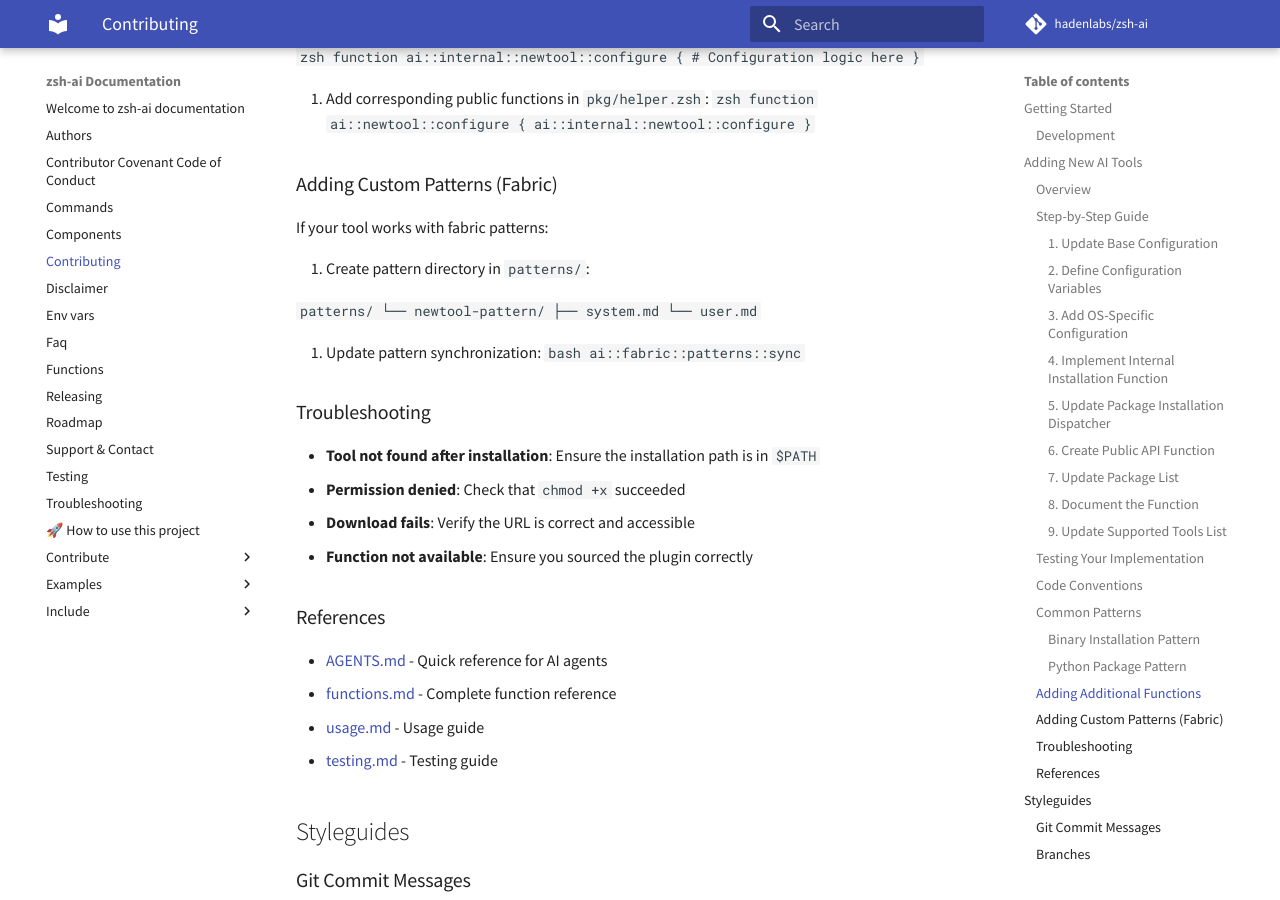
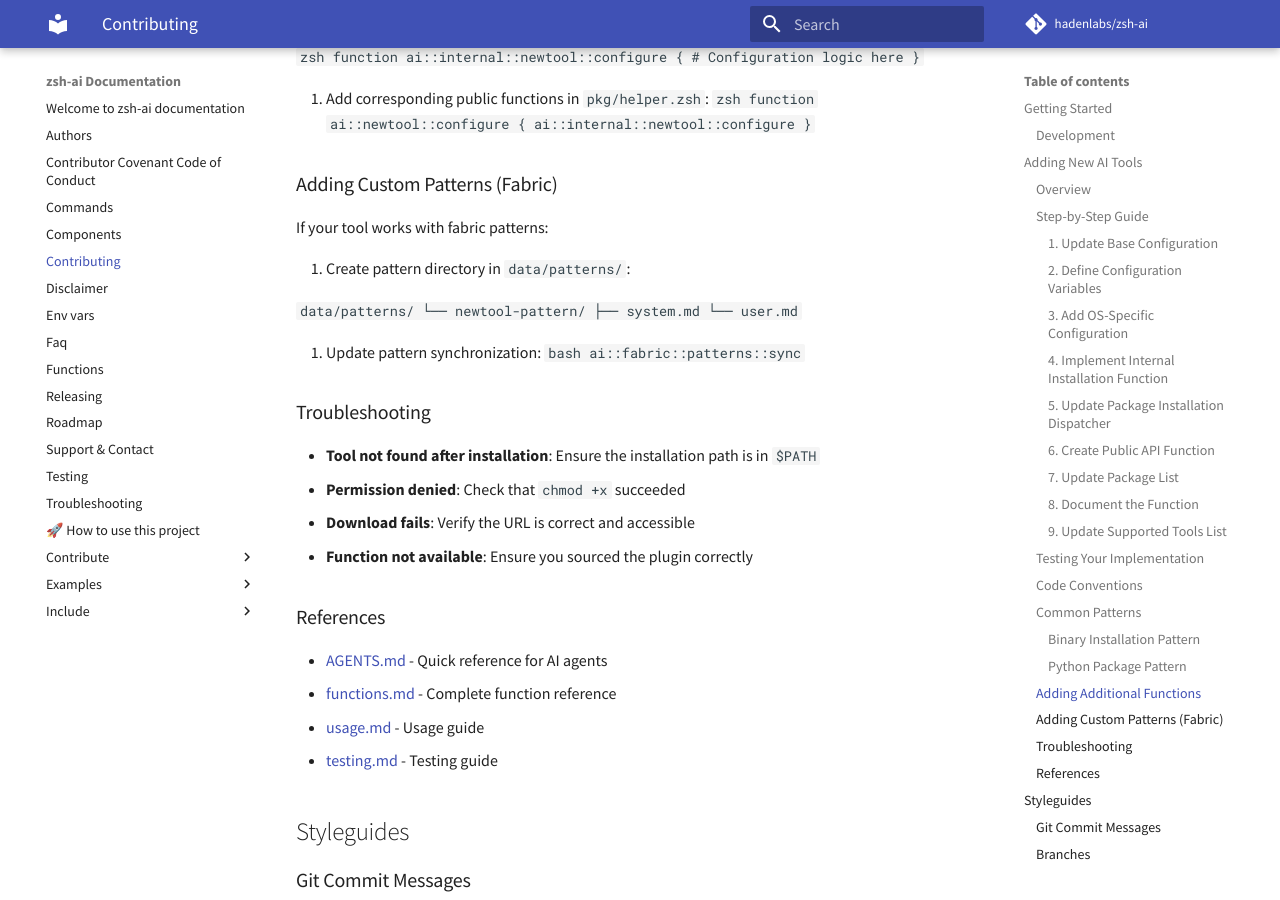
Before and after one commit to hadenlabs/zsh-ai, an MkDocs documentation site: the page built from docs/contributing.md, in a window 1280 px wide and 900 px high, scrolled down 5737 px. Built offline with MkDocs 1.6.1 and Material for MkDocs 9.7.7, drawn with Linux system fonts in a browser that asks for light colours; comment, search, counter and statistics services are not loaded; some of the changed text lies outside the part shown.

Commit message:
feat ✨ (fabric): migrate patterns to data/patterns (#9)
Signed-off-by: Luis Mayta <luis@hadenlabs.com>

````diff
--- a/docs/contributing.md
+++ b/docs/contributing.md
@@ -39,7 +39,7 @@ The zsh-ai plugin follows a modular architecture with clear separation between:
 - **Configuration** (`config/`): Variables and OS-specific settings
 - **Internal logic** (`internal/`): Installation functions
 - **Public API** (`pkg/`): User-facing functions
-- **Patterns** (`patterns/`): Custom patterns for fabric
+- **Patterns** (`data/patterns/`): Custom patterns for fabric
 
 ### Step-by-Step Guide
 
@@ -305,10 +305,10 @@ For tools that need more than just installation (like model management, configur
 
 If your tool works with fabric patterns:
 
-1. Create pattern directory in `patterns/`:
+1. Create pattern directory in `data/patterns/`:
 
    ```
-   patterns/
+   data/patterns/
    └── newtool-pattern/
        ├── system.md
        └── user.md
````
Also changed, not shown: AGENTS.md (+4 -4 lines), data/patterns/README.md (renamed from patterns/README.md, +2 -2 lines), docs/env-vars.md (+1 -1 lines), docs/functions.md (+2 -2 lines), 2 other files.
